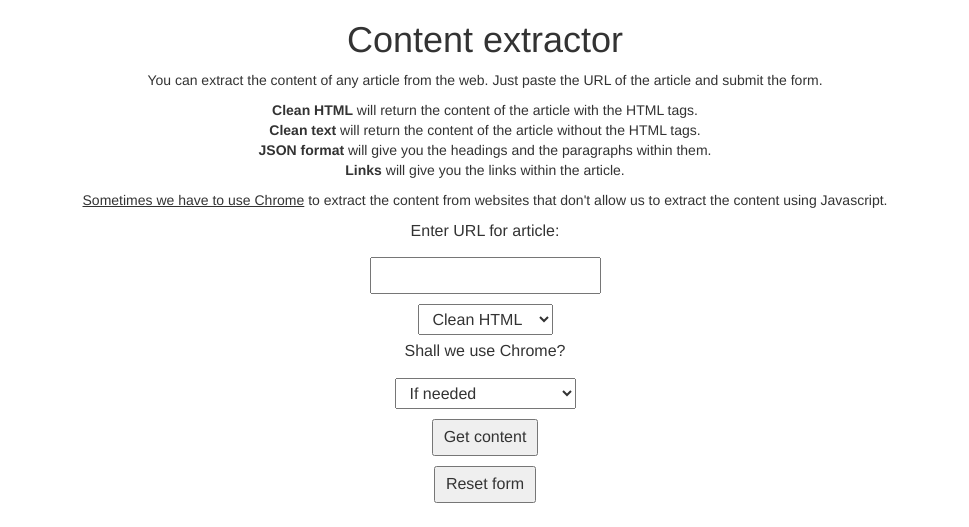
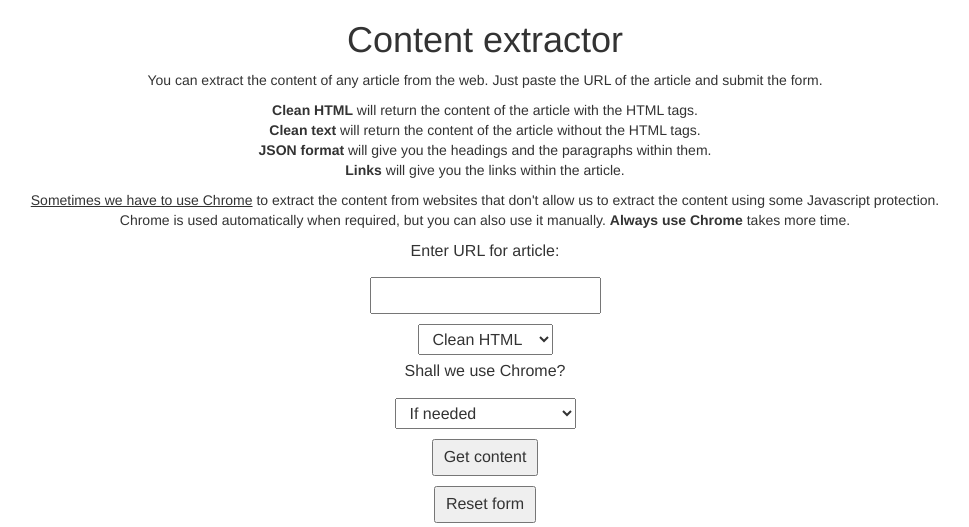
Before and after one commit to yanmcs/content-extractor, a Flask app: page / in a window 1280 px wide. Shown: the top 527 px of the page, without its empty margins (155-1124 px from the left). Run offline with Flask 2, Linux system fonts and the light colour scheme.

Commit message:
better chrome usage

```diff
--- a/content_extractor.py
+++ b/content_extractor.py
@@ -66,6 +66,9 @@ def extract_html_from_url(url, session):
         while i < 5:
             time.sleep(1)
             if session.execute_script("return document.readyState") == "complete":
+                # scroll page a little to simulate a human user
+                session.execute_script("window.scrollBy(0, 100)")
+                time.sleep(1)
                 html = session.page_source
                 i = 5
             i += 1
--- a/templates/form.html
+++ b/templates/form.html
@@ -26,7 +26,8 @@
             <b>Links</b> will give you the links within the article.
         </p>
         <p>
-            <u>Sometimes we have to use Chrome</u> to extract the content from websites that don't allow us to extract the content using Javascript.
+            <u>Sometimes we have to use Chrome</u> to extract the content from websites that don't allow us to extract the content using some Javascript protection.<br>
+            Chrome is used automatically when required, but you can also use it manually. <b>Always use Chrome</b> takes more time.
         </p>
         <form method="get" action="/">
             <p>Enter URL for article:</p>
```
